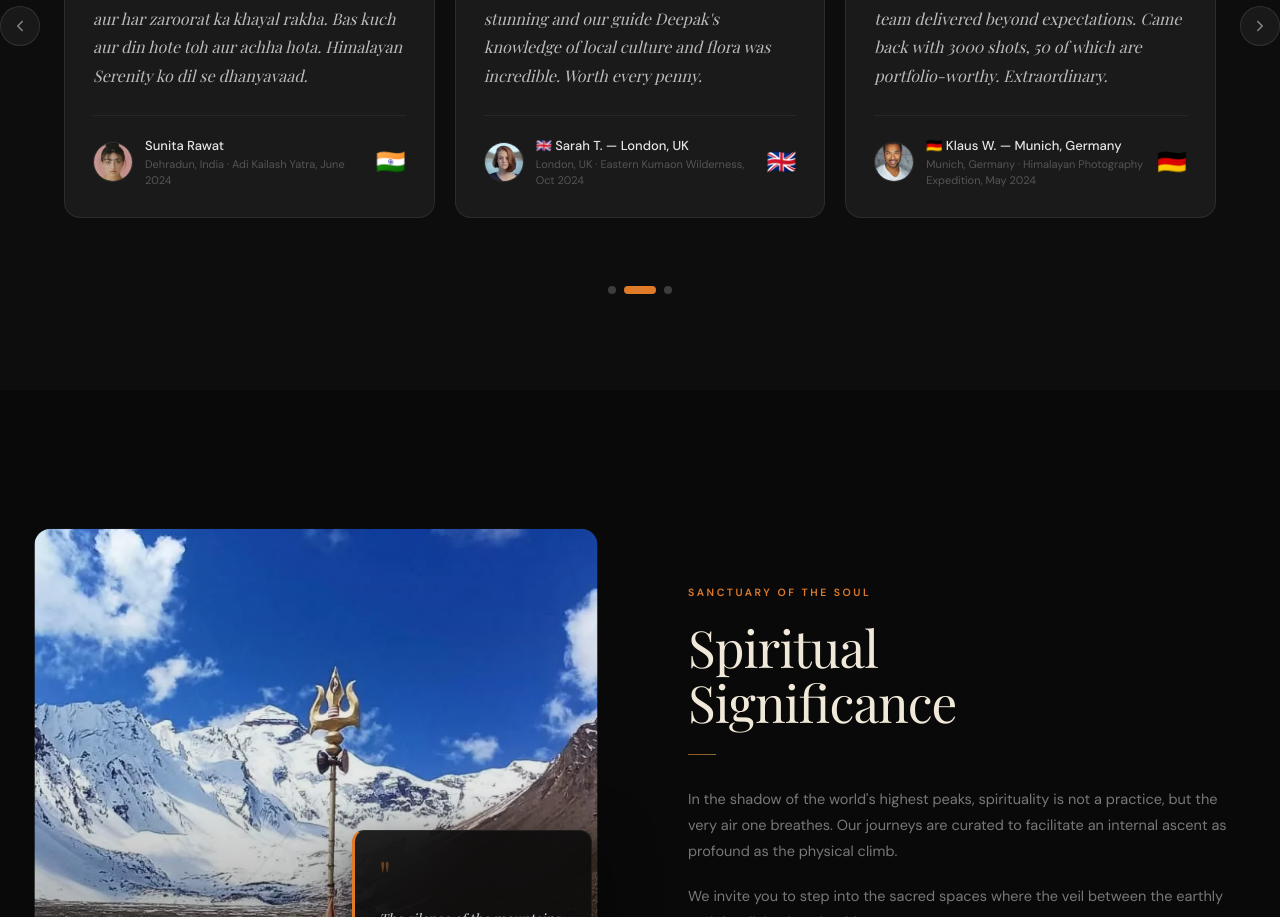
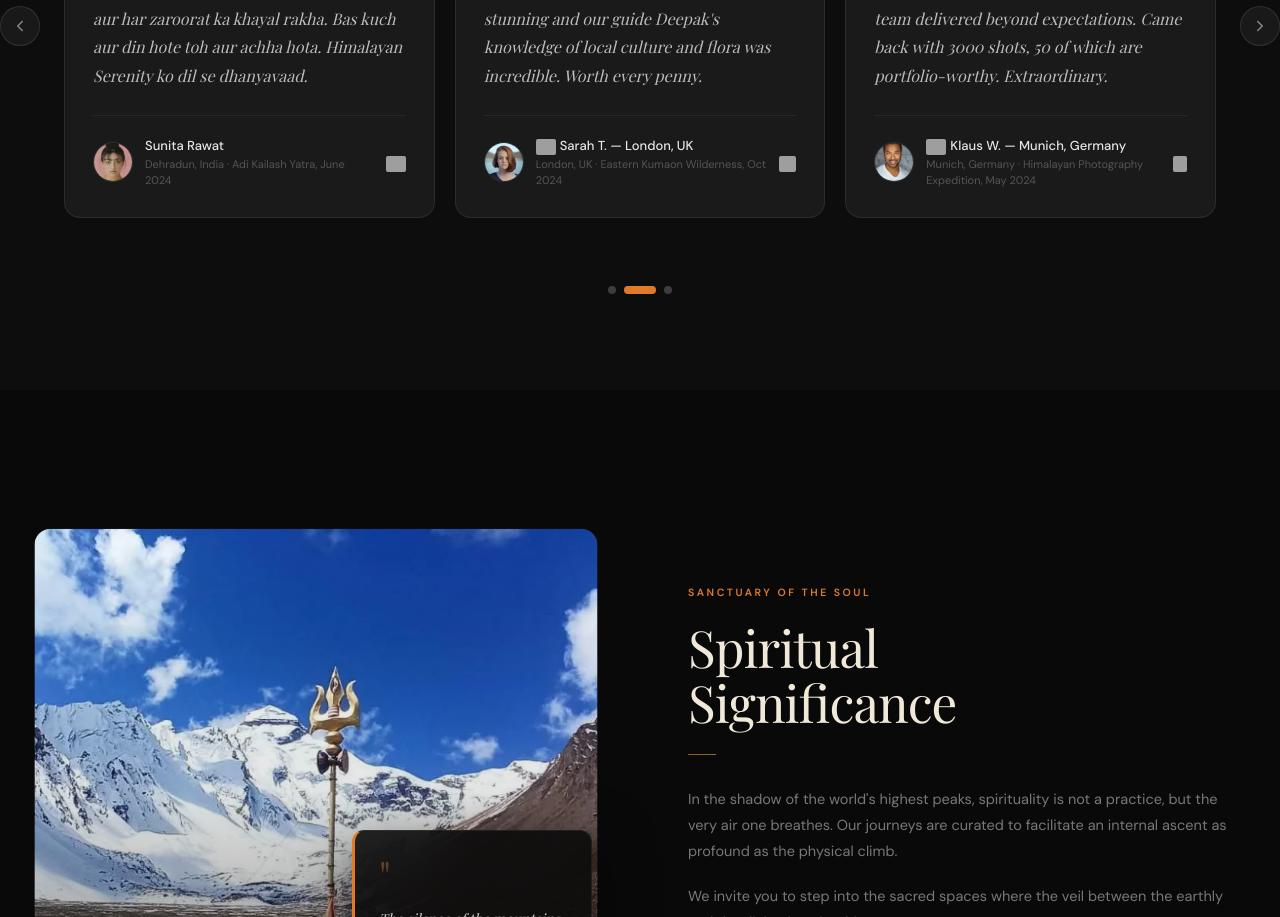
Before and after one commit to bhattpoms0-bit/himalayan-serenity, a React (Vite) app: page / in a window 1280 px wide. Shown: the part 4780-5697 px from the top of the page. Built offline with nearby package versions, Linux system fonts and the light colour scheme; grey boxes are pictures that could not be loaded; a web font is replaced by a local one.

Commit message:
fix: replace flag emojis with flagcdn img tags for Windows compatibility

```diff
--- a/src/components/Testimonials.jsx
+++ b/src/components/Testimonials.jsx
@@ -6,10 +6,10 @@ const testimonials = [
   {
     stars:  5,
     quote:  'Standing before Om Parvat and seeing the sacred ॐ symbol in snow with my own eyes was a moment I cannot describe in words. Himalayan Serenity arranged everything flawlessly — permits, accommodation, guides. A life-changing yatra.',
-    name:   '🇮🇳 Rajesh Sharma',
+    name:   <><img src="https://flagcdn.com/24x18/in.png" alt="India" className="inline-block w-5 h-4 rounded-sm mr-1 align-middle" />Rajesh Sharma</>,
     info:   'New Delhi, India · Adi Kailash Expedition, May 2024',
     avatar: '/images/testimonials/rajesh-sharma.webp',
-    flag:   '🇮🇳',
+    flag:   <img src="https://flagcdn.com/24x18/in.png" alt="India" className="inline-block w-5 h-4 rounded-sm align-middle" />,
   },
   {
     stars:  5,
@@ -17,7 +17,7 @@ const testimonials = [
     name:   'Priya Nair',
     info:   'Bangalore, India · Women-Only Expedition, April 2024',
     avatar: '/images/testimonials/priya-nair.webp',
-    flag:   '🇮🇳',
+    flag:   <img src="https://flagcdn.com/24x18/in.png" alt="India" className="inline-block w-5 h-4 rounded-sm align-middle" />,
   },
   {
     stars:  5,
@@ -25,7 +25,7 @@ const testimonials = [
     name:   'Thomas Bergmann',
     info:   'Munich, Germany · Panchachuli Trekking Expedition, Sept 2024',
     avatar: '/images/testimonials/thomas-bergmann.webp',
-    flag:   '🇩🇪',
+    flag:   <img src="https://flagcdn.com/24x18/de.png" alt="Germany" className="inline-block w-5 h-4 rounded-sm align-middle" />,
   },
   {
     stars:  4,
@@ -33,23 +33,23 @@ const testimonials = [
     name:   'Sunita Rawat',
     info:   'Dehradun, India · Adi Kailash Yatra, June 2024',
     avatar: '/images/testimonials/sunita-rawat.webp',
-    flag:   '🇮🇳',
+    flag:   <img src="https://flagcdn.com/24x18/in.png" alt="India" className="inline-block w-5 h-4 rounded-sm align-middle" />,
   },
   {
     stars:  5,
     quote:  'I found Himalayan Serenity through a friend and it was the best travel decision I ever made. The Milam Trail is absolutely stunning and our guide Deepak\'s knowledge of local culture and flora was incredible. Worth every penny.',
-    name:   '🇬🇧 Sarah T. — London, UK',
+    name:   <><img src="https://flagcdn.com/24x18/gb.png" alt="UK" className="inline-block w-5 h-4 rounded-sm mr-1 align-middle" />Sarah T. — London, UK</>,
     info:   'London, UK · Eastern Kumaon Wilderness, Oct 2024',
     avatar: '/images/testimonials/sarah-mitchell.webp',
-    flag:   '🇬🇧',
+    flag:   <img src="https://flagcdn.com/24x18/gb.png" alt="UK" className="inline-block w-5 h-4 rounded-sm align-middle" />,
   },
   {
     stars:  5,
     quote:  'As a wildlife and landscape photographer, I needed guides who understood golden hour, patience, and remote access. This team delivered beyond expectations. Came back with 3000 shots, 50 of which are portfolio-worthy. Extraordinary.',
-    name:   '🇩🇪 Klaus W. — Munich, Germany',
+    name:   <><img src="https://flagcdn.com/24x18/de.png" alt="Germany" className="inline-block w-5 h-4 rounded-sm mr-1 align-middle" />Klaus W. — Munich, Germany</>,
     info:   'Munich, Germany · Himalayan Photography Expedition, May 2024',
     avatar: '/images/testimonials/amit-kulkarni.webp',
-    flag:   '🇩🇪',
+    flag:   <img src="https://flagcdn.com/24x18/de.png" alt="Germany" className="inline-block w-5 h-4 rounded-sm align-middle" />,
   },
   {
     stars:  4,
@@ -65,7 +65,7 @@ const testimonials = [
     name:   'Meera Joshi',
     info:   'Mumbai, India · Panchachuli Trek, August 2024',
     avatar: '/images/testimonials/meera-joshi.webp',
-    flag:   '🇮🇳',
+    flag:   <img src="https://flagcdn.com/24x18/in.png" alt="India" className="inline-block w-5 h-4 rounded-sm align-middle" />,
   },
 ]
 
```
